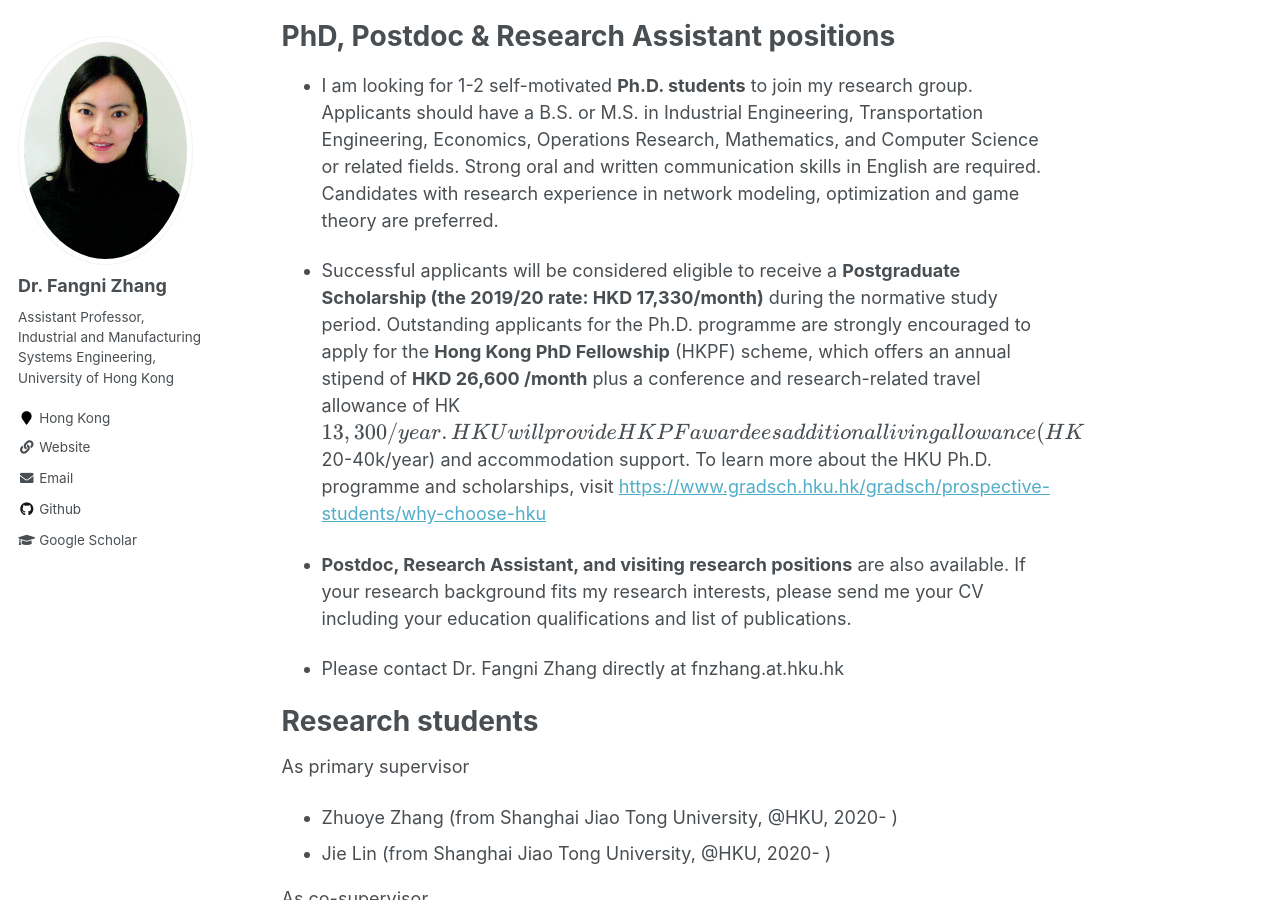
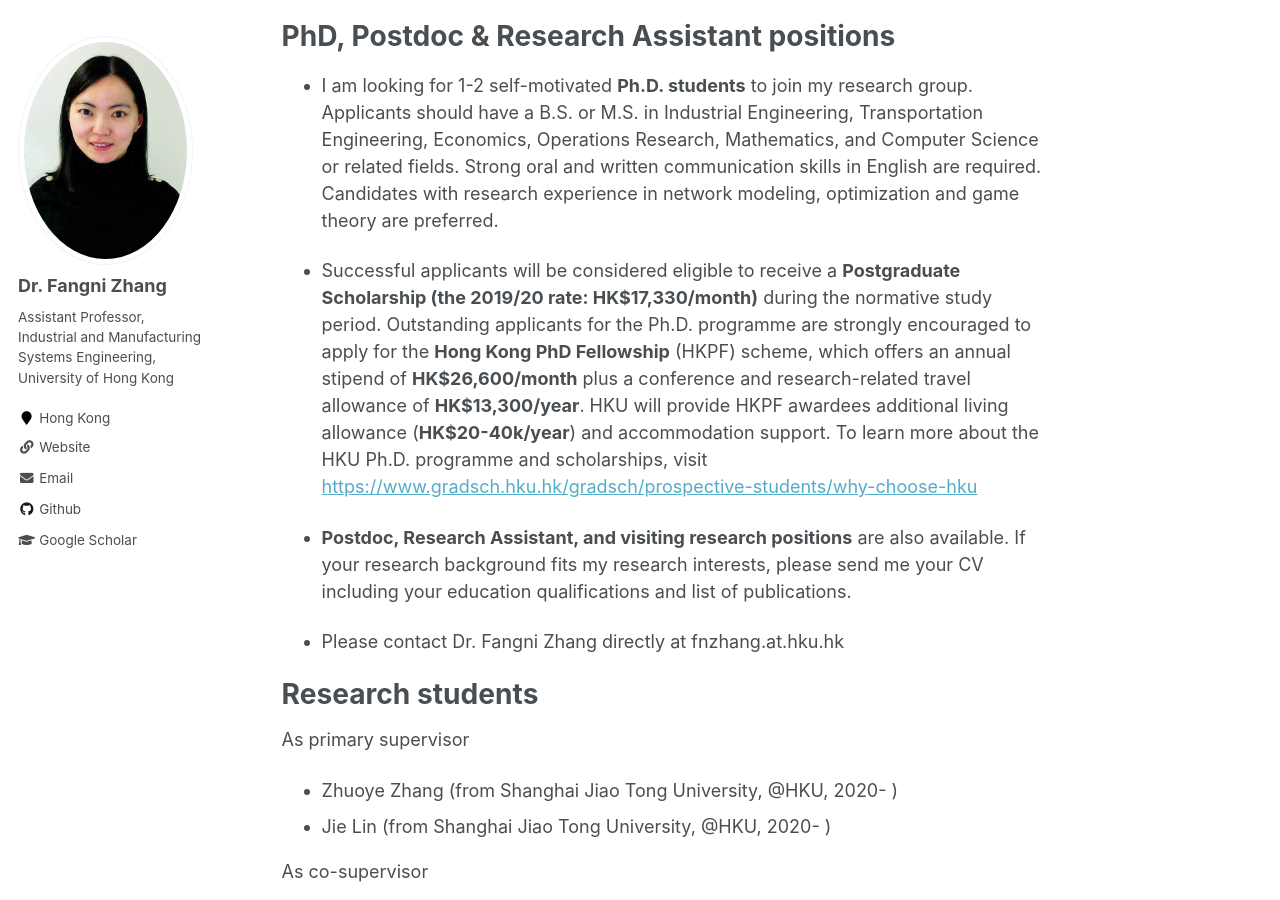
Before and after one commit to fangnizhang/fangnizhang.github.io, a Jekyll site: the page built from _pages/about.md, in a window 1280 px wide and 900 px high, scrolled down 951 px. Built offline with Jekyll 4.4.1, drawn with Linux system fonts in a browser that asks for light colours; formulas are drawn with MathJax 3.

Commit message:
Update about.md

```diff
--- a/_pages/about.md
+++ b/_pages/about.md
@@ -28,7 +28,7 @@
 ======
 - I am looking for 1-2 self-motivated **Ph.D. students** to join my research group. Applicants should have a B.S. or M.S. in Industrial Engineering, Transportation Engineering, Economics, Operations Research, Mathematics, and Computer Science or related fields. Strong oral and written communication skills in English are required. Candidates with research experience in network modeling, optimization and game theory are preferred.
 
-- Successful applicants will be considered eligible to receive a **Postgraduate Scholarship (the 2019/20 rate: HKD 17,330/month)** during the normative study period. Outstanding applicants for the Ph.D. programme are strongly encouraged to apply for the **Hong Kong PhD Fellowship** (HKPF) scheme, which offers an annual stipend of **HKD 26,600 /month** plus a conference and research-related travel allowance of HK$13,300/year. HKU will provide HKPF awardees additional living allowance (HK$20-40k/year) and accommodation support. To learn more about the HKU Ph.D. programme and scholarships, visit [https://www.gradsch.hku.hk/gradsch/prospective-students/why-choose-hku](https://www.gradsch.hku.hk/gradsch/prospective-students/why-choose-hku)
+- Successful applicants will be considered eligible to receive a **Postgraduate Scholarship (the 2019/20 rate: HK$17,330/month)** during the normative study period. Outstanding applicants for the Ph.D. programme are strongly encouraged to apply for the **Hong Kong PhD Fellowship** (HKPF) scheme, which offers an annual stipend of **HK$26,600/month** plus a conference and research-related travel allowance of **HK$13,300/year**. HKU will provide HKPF awardees additional living allowance (**HK$20-40k/year**) and accommodation support. To learn more about the HKU Ph.D. programme and scholarships, visit [https://www.gradsch.hku.hk/gradsch/prospective-students/why-choose-hku](https://www.gradsch.hku.hk/gradsch/prospective-students/why-choose-hku)
 
 - **Postdoc, Research Assistant, and visiting research positions** are also available. If your research background fits my research interests, please send me your CV including your education qualifications and list of publications.
 
```
